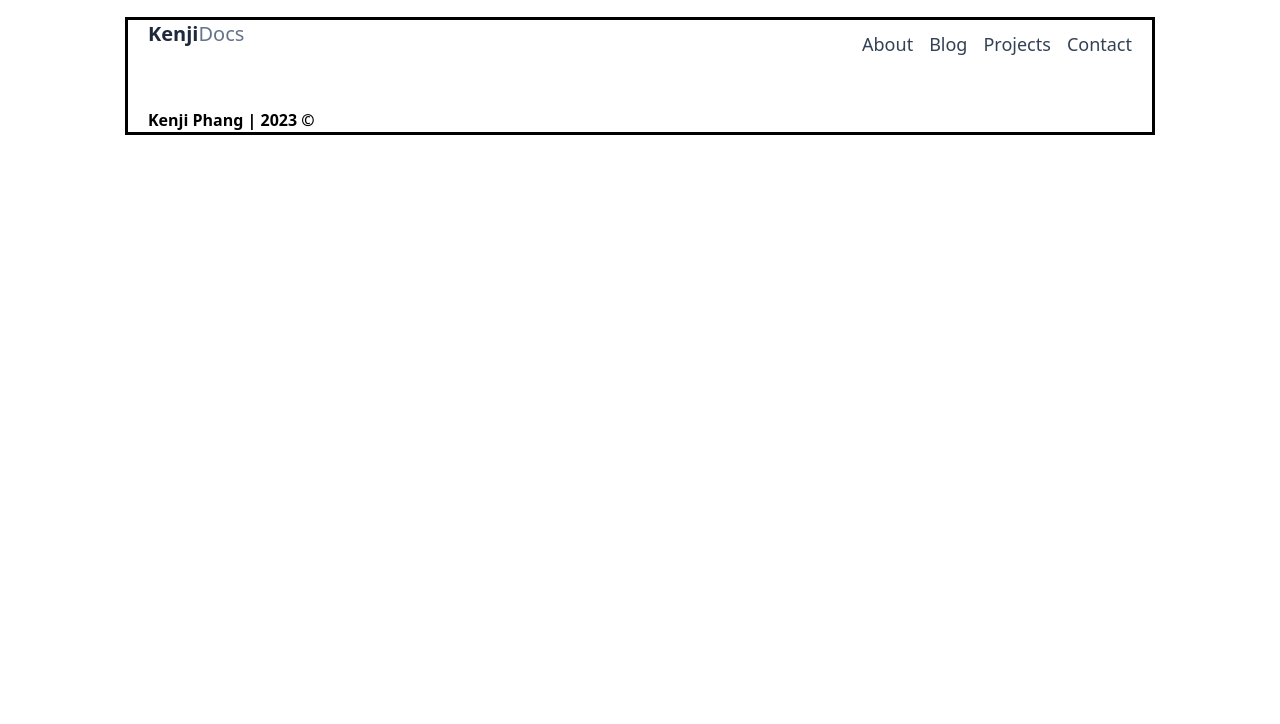
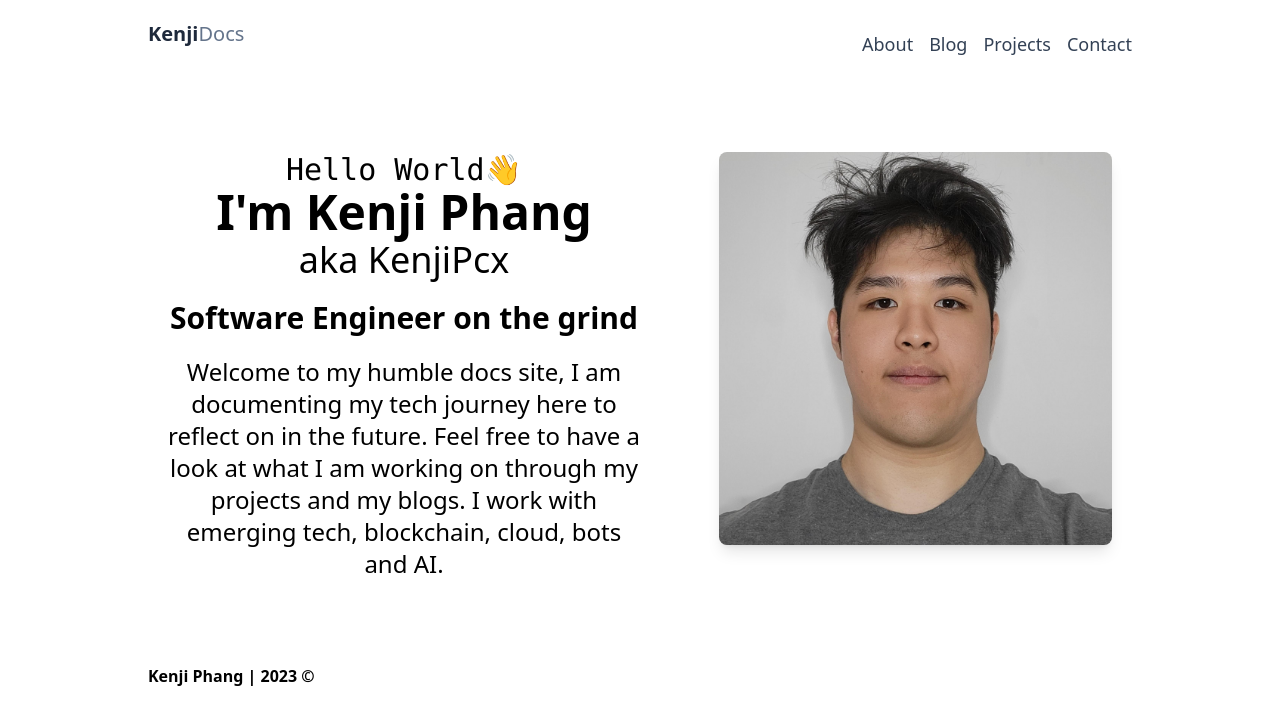
Before and after one commit to KenjiPcx/KenjiDocs, an Astro site in the folder kenji-docs/: page / in a window 1280 px wide. Built offline with nearby package versions, Linux system fonts and the light colour scheme; Astro itself is replaced by a stand-in of ours; some icons are missing.

Commit message:
Implemented hero component

```diff
--- a/kenji-docs/astro.config.mjs
+++ b/kenji-docs/astro.config.mjs
@@ -10,6 +10,9 @@ import mdx from "@astrojs/mdx";
 import solidJs from "@astrojs/solid-js";
 
 // https://astro.build/config
+import image from "@astrojs/image";
+
+// https://astro.build/config
 export default defineConfig({
-  integrations: [tailwind(), mdx(), solidJs()]
+  integrations: [tailwind(), mdx(), solidJs(), image()]
 });
--- a/kenji-docs/package.json
+++ b/kenji-docs/package.json
@@ -11,6 +11,7 @@
     "astro": "astro"
   },
   "dependencies": {
+    "@astrojs/image": "^0.13.0",
     "@astrojs/mdx": "^0.15.0",
     "@astrojs/solid-js": "^2.0.0",
     "@astrojs/tailwind": "^3.0.0",
--- a/kenji-docs/src/components/Hero.astro
+++ b/kenji-docs/src/components/Hero.astro
@@ -1,3 +1,40 @@
+---
+import { Image } from "@astrojs/image/components";
+import heroImage from "../../public/hero.jpeg";
 ---
 
----
+<div class="mx-5 my-5 md:flex md:flex-row md:justify-between">
+  <div
+    class="flex flex-col justify-center items-center text-center md:w-1/2 md:block"
+  >
+    <p class="text-3xl font-mono">Hello World👋</p>
+    <h1 class="text-4xl lg:text-5xl font-bold mb-1">I'm Kenji Phang</h1>
+    <h2 class="text-3xl lg:text-4xl mb-5">aka KenjiPcx</h2>
+
+    <div class="md:hidden w-3/4">
+      <Image
+        src={heroImage}
+        alt="kenji's profile image"
+        class="rounded-full shadow-lg"
+      />
+    </div>
+
+    <h3 class="hidden md:block text-3xl font-semibold">
+      Software Engineer on the grind
+    </h3>
+    <p class="mt-5 text-xl lg:text-2xl w-full">
+      Welcome to my humble docs site, I am documenting my tech journey here to
+      reflect on in the future. Feel free to have a look at what I am working on
+      through my projects and my blogs. I work with emerging tech, blockchain,
+      cloud, bots and AI.
+    </p>
+  </div>
+
+  <div class="hidden md:block md:w-5/12">
+    <Image
+      src={heroImage}
+      alt="kenji's profile image"
+      class="rounded-lg shadow-lg"
+    />
+  </div>
+</div>
--- a/kenji-docs/src/env.d.ts
+++ b/kenji-docs/src/env.d.ts
@@ -1,2 +1,2 @@
 /// <reference path="../.astro/types.d.ts" />
-/// <reference types="astro/client" />
+/// <reference types="@astrojs/image/client" />
--- a/kenji-docs/src/layouts/Layout.astro
+++ b/kenji-docs/src/layouts/Layout.astro
@@ -17,10 +17,10 @@ const { title } = Astro.props;
     <meta name="generator" content={Astro.generator} />
     <title>{title}</title>
   </head>
-  <body class=" dark:bg-slate-700 dark:text-white">
-    <div class="max-w-screen-lg mx-auto px-5 outline">
+  <body class="dark:bg-slate-900 dark:text-white">
+    <div class="max-w-screen-lg mx-auto px-5">
       <Header />
-      <main class="flex justify-center">
+      <main class="flex justify-center my-16">
         <slot />
       </main>
       <Footer />
--- a/kenji-docs/src/pages/index.astro
+++ b/kenji-docs/src/pages/index.astro
@@ -1,7 +1,11 @@
 ---
 import Layout from "../layouts/Layout.astro";
+import Hero from "../components/Hero.astro";
 ---
 
 <Layout title="Home">
+  <div class="flex flex-col">
+    <Hero />
 
+  </div>
 </Layout>
```
Also changed, not shown: kenji-docs/public/hero.jpeg (added), 1 other file.
